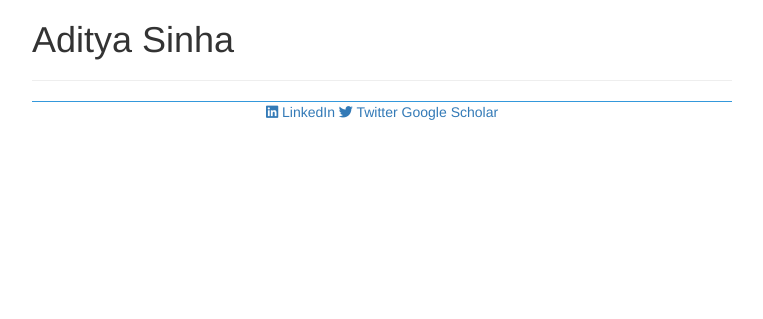
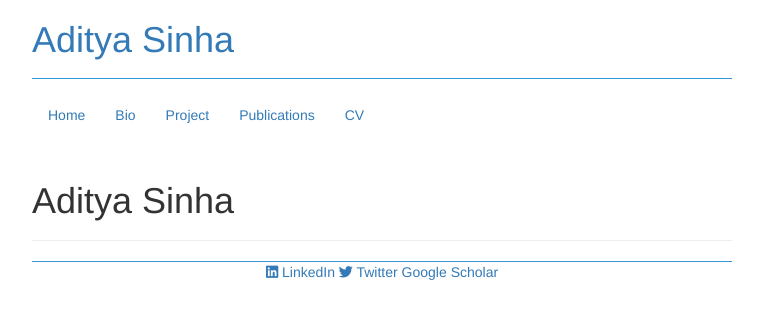
Before and after one commit to adityasinha379/adityasinha379.github.io, a Jekyll site: the page built from cv/index.html, in a window 1280 px wide. Shown: the top 319 px of the page, without its empty margins (258-1021 px from the left). Built offline with Jekyll 4.4.1, drawn with Linux system fonts in a browser that asks for light colours; nearby versions of some CDN libraries.

Commit message:
Update default.html

```diff
--- a/_layouts/default.html
+++ b/_layouts/default.html
@@ -13,7 +13,27 @@
 	<link rel="icon" href="/img/favicon.ico" type="image/x-icon">
 </head>
 <body>
+<div class="container">
+	<div class="row">
+                    <div class="col-xs-12">
+                        <h1 id="name-block"><a href="/">Aditya Sinha</b></a></h1>
+                    </div>
+		    <div class="col-xs-12">
+			<nav class="navbar">
 
+	      		<ul class="nav navbar-nav">
+			      <li class="active"><a href="/">Home</a></li>
+			      <li><a href="#bio">Bio</a></li>
+			      <li><a href="#project">Project</a></li>
+				<li><a href="#publications">Publications</a></li>
+			      <li><a href="/cv">CV</a></li>
+			    </ul>
+
+			</nav>
+		   </div>
+	</div>
+
+</div>
 <div class="container">
 <h1>{{ page.title }}</h1>
   <p>{{ content }}</p>
```
